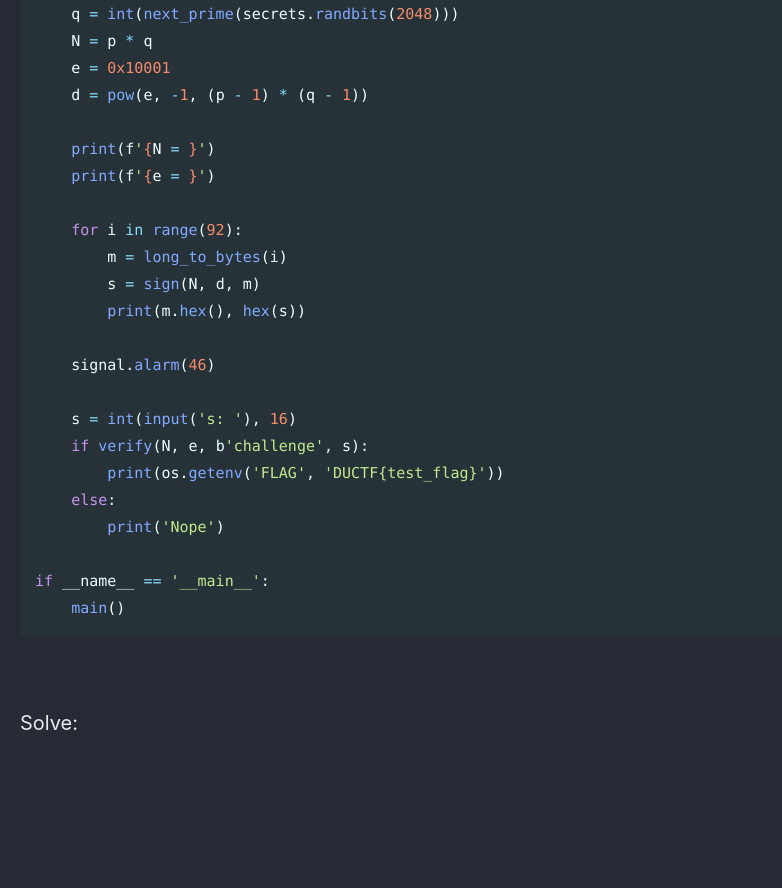
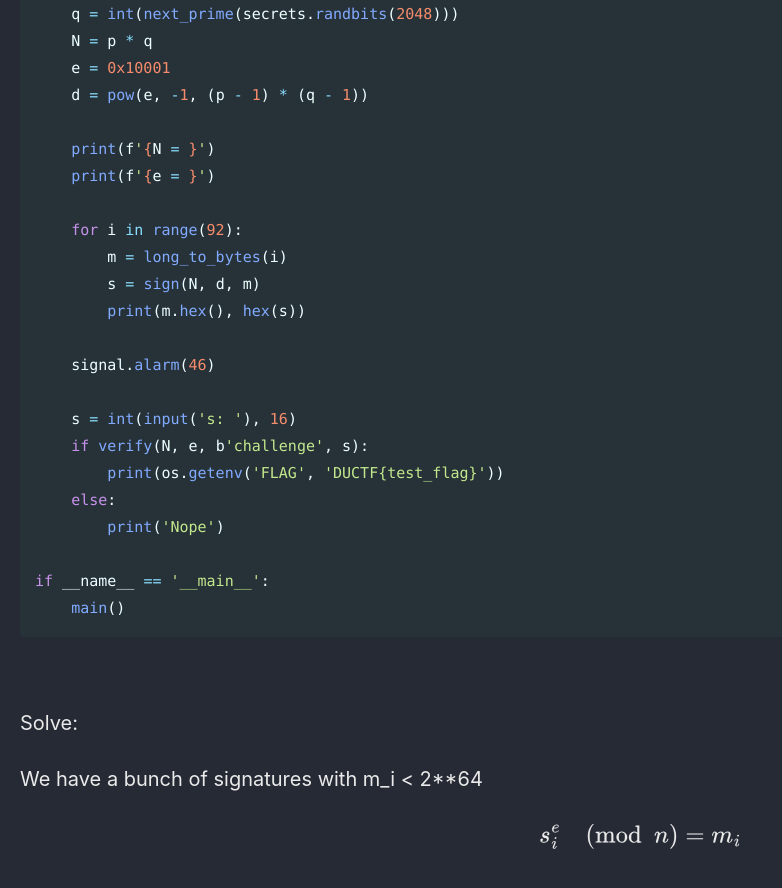
Before and after one commit to Connor-McCartney/Connor-McCartney.github.io, a Jekyll site: the page built from _pages/cryptography/other/DUCTF-2025.md, in a window 1280 px wide and 900 px high, scrolled down 7747 px. Shown: the top 888 px of the window, without its empty margins (0-782 px from the left). Built offline with Jekyll 4.4.1, drawn with Linux system fonts in a browser that asks for light colours; cached includes are drawn as plain includes; before the commit the page ends 8541 px from its top, so only the background shows below that.

Commit message:
Update DUCTF-2025.md

```diff
--- a/_pages/cryptography/other/DUCTF-2025.md
+++ b/_pages/cryptography/other/DUCTF-2025.md
@@ -321,3 +321,7 @@ if __name__ == '__main__':
 <br>
 
 Solve:
+
+We have a bunch of signatures with m_i < 2**64
+
+$$s_i^e \pmod n = m_i$$
```
